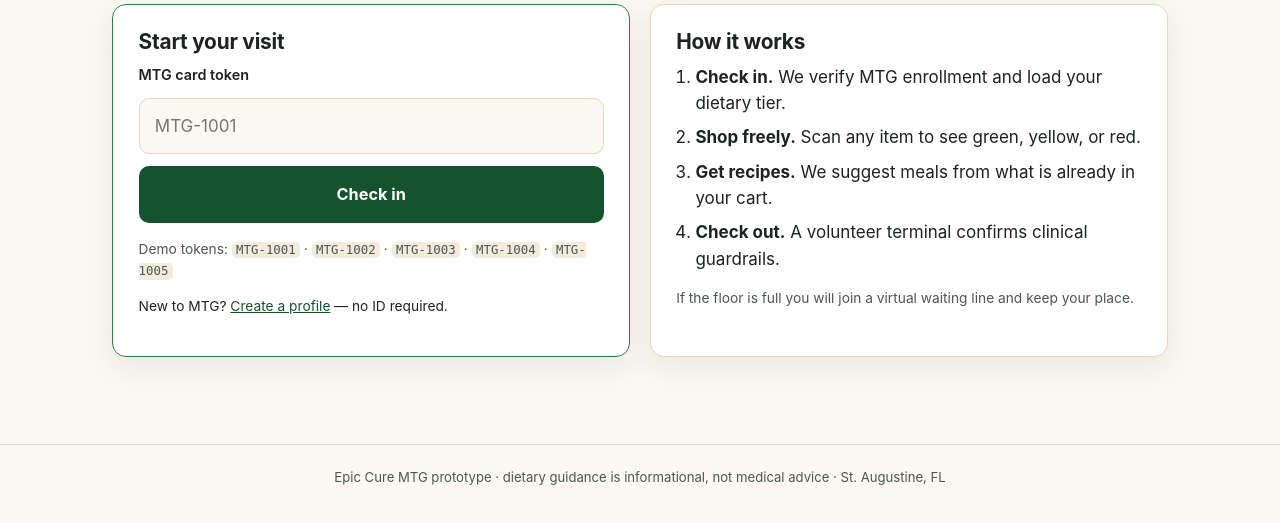
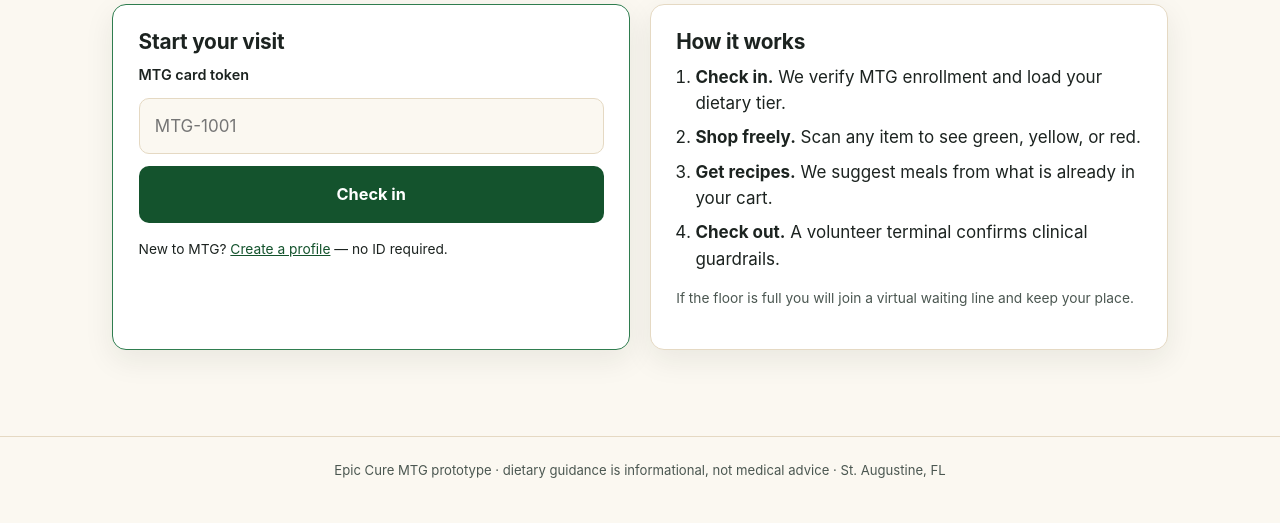
Before and after one commit to bnkramer222/NestForAWhileBKJBVJ, a Node server app: page /kiosk in a window 1280 px wide. Shown: the part 303-826 px from the top of the page. After the commit the page ends 781 px from the top, so only its background shows below. Run offline with Node 20, Linux system fonts and the light colour scheme.

Commit message:
fixed token issue

```diff
--- a/webapp/src/controllers/shop.controller.js
+++ b/webapp/src/controllers/shop.controller.js
@@ -34,7 +34,8 @@ export const showShop = ah(async (req, res) => {
     householdSize: ctx.client.householdSize,
   });
   const cart = await sessionModel.getCart(ctx.shopping.id);
-
+console.log('SHOP LOCALS:', res.locals);
+console.log('INCLUDE TYPE:', typeof res.locals.include);
   res.render('shop', {
     title: 'Shop',
     bodyClass: 'shop',
--- a/webapp/src/views/kiosk.ejs
+++ b/webapp/src/views/kiosk.ejs
@@ -21,10 +21,7 @@
              placeholder="MTG-1001" autocapitalize="characters" required>
       <button type="submit" class="btn btn--primary btn--lg">Check in</button>
     </form>
-    <p class="muted small">
-      Demo tokens: <code>MTG-1001</code> · <code>MTG-1002</code> · <code>MTG-1003</code> ·
-      <code>MTG-1004</code> · <code>MTG-1005</code>
-    </p>
+
     <p class="small">New to MTG? <a href="/enroll">Create a profile</a> — no ID required.</p>
   </section>
 
```
